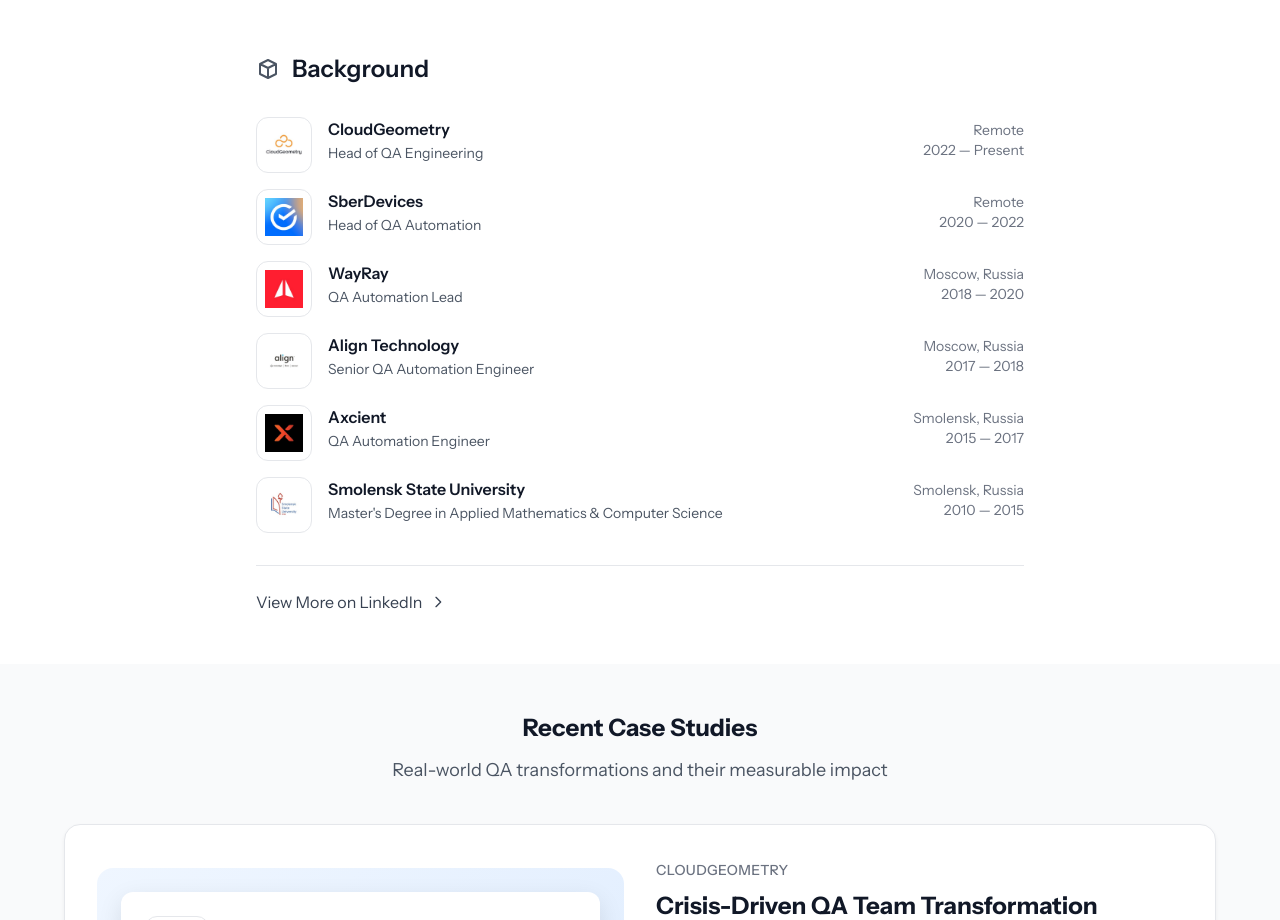
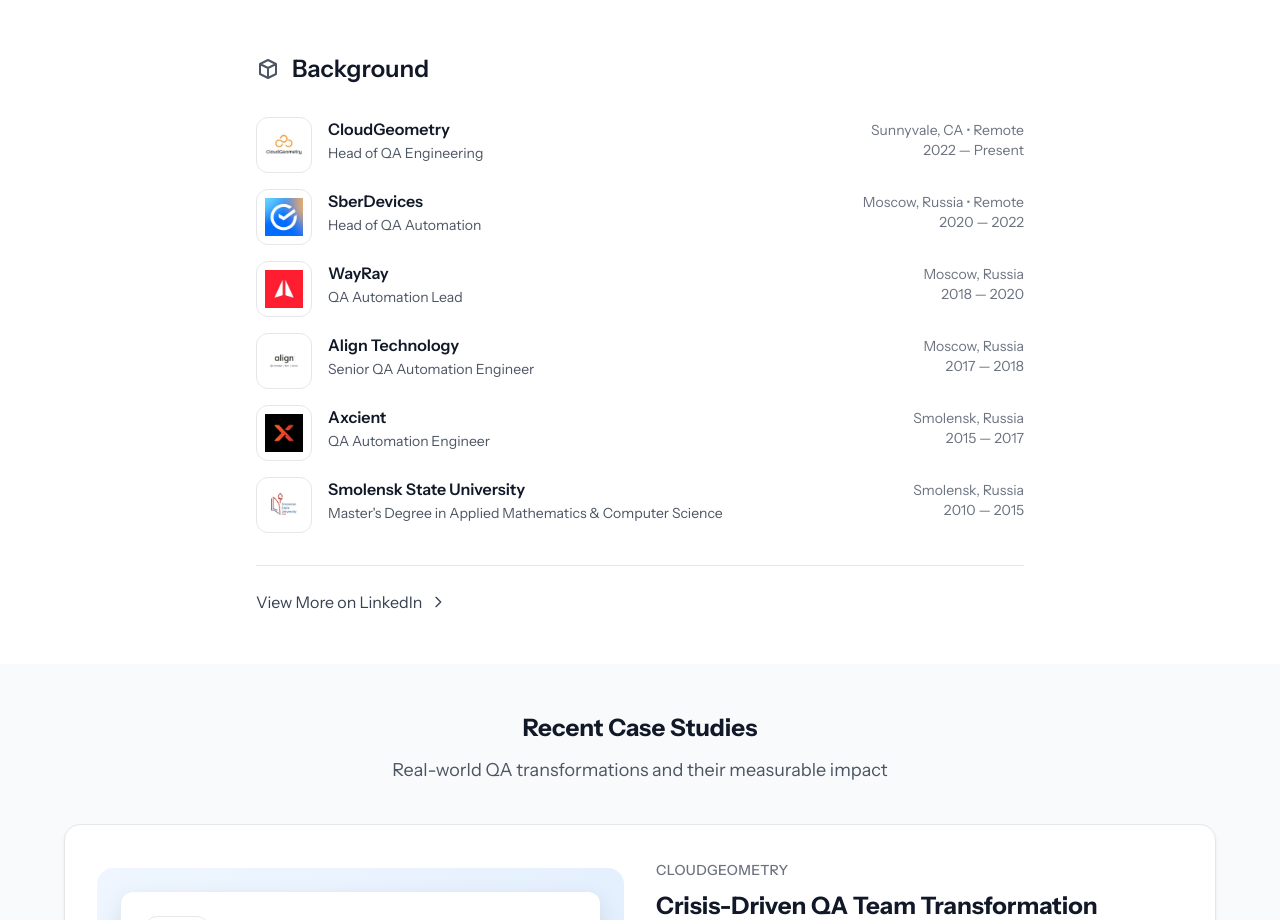
Before and after one commit to alex-alekseenko/alex-alekseenko, a Next.js app: page / in a window 1280 px wide. Shown: the part 1240-2160 px from the top of the page. Built offline with nearby package versions, Linux system fonts and the light colour scheme.

Commit message:
Add company addresses for CloudGeometry and SberDevices while keeping Remote designation

```diff
--- a/src/app/page.tsx
+++ b/src/app/page.tsx
@@ -37,7 +37,7 @@
       period: "2022 — Present",
       title: "Head of QA Engineering",
       company: "CloudGeometry",
-      location: "Remote",
+      location: "Sunnyvale, CA • Remote",
       logoPath: "/company-logos/cloudgeometry_logo.jpg",
       bgColor: "bg-white"
     },
@@ -45,7 +45,7 @@
       period: "2020 — 2022",
       title: "Head of QA Automation",
       company: "SberDevices",
-      location: "Remote",
+      location: "Moscow, Russia • Remote",
       logoPath: "/company-logos/sberdevices_logo.jpg",
       bgColor: "bg-white"
     },
```
